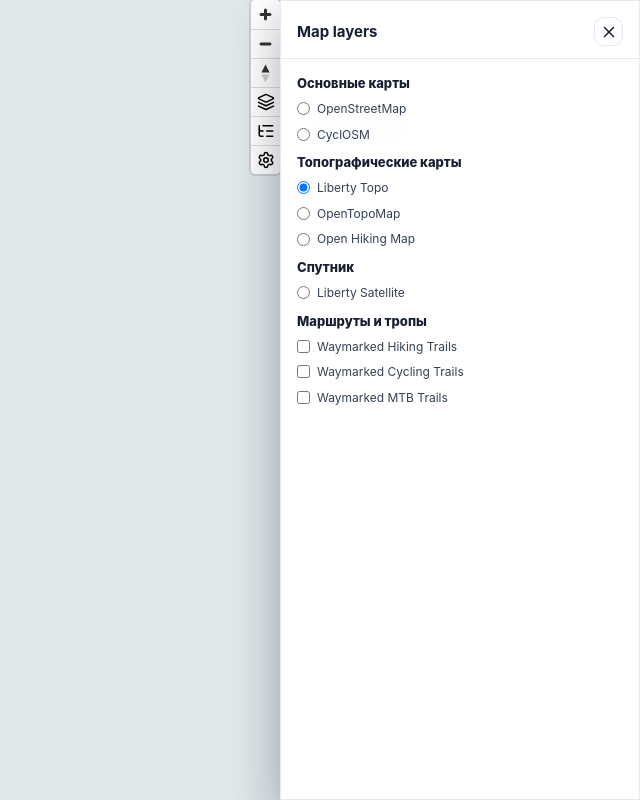
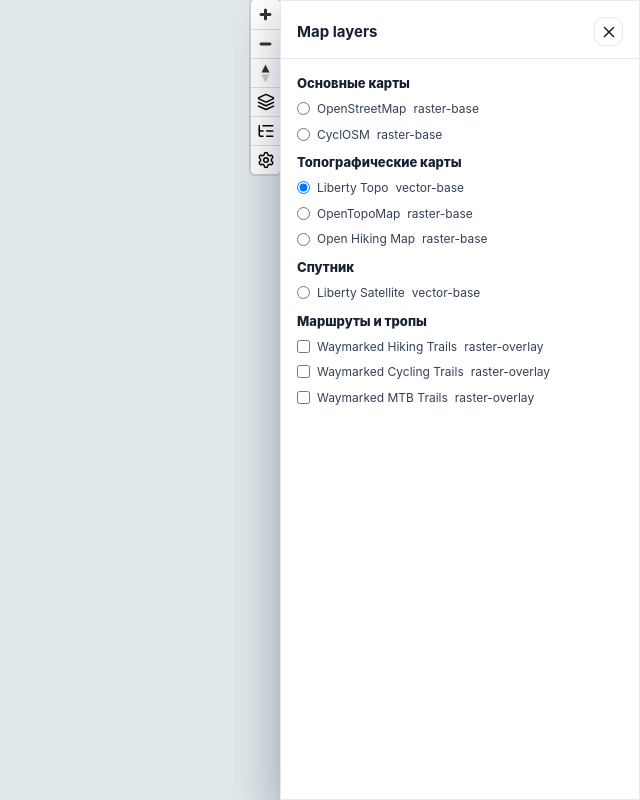
Before and after one commit to Sergek888/TrackTrim, a React (Vite) app: page / in a window 1280 px wide. Both pictures are taken after a click on the button 1265 px from the left and 101 px from the top of the page. Shown: the whole page, without its empty margins (640-1280 px from the left). Built offline with nearby package versions, Linux system fonts and the light colour scheme; no server answers.

Commit message:
Show map layer kind in layer panel

```diff
--- a/src/ui/map/MapLayerPanel.tsx
+++ b/src/ui/map/MapLayerPanel.tsx
@@ -33,6 +33,7 @@ export default function MapLayerPanel({ settings, onChange, onClose }: Props) {
                       }}
                     />
                     <span>{layer.title}</span>
+                    <span className="map-layer-kind">{layer.kind}</span>
                   </label>
                   {layer.role !== 'base' && checked && (
                     <label className="map-style-range">
```
